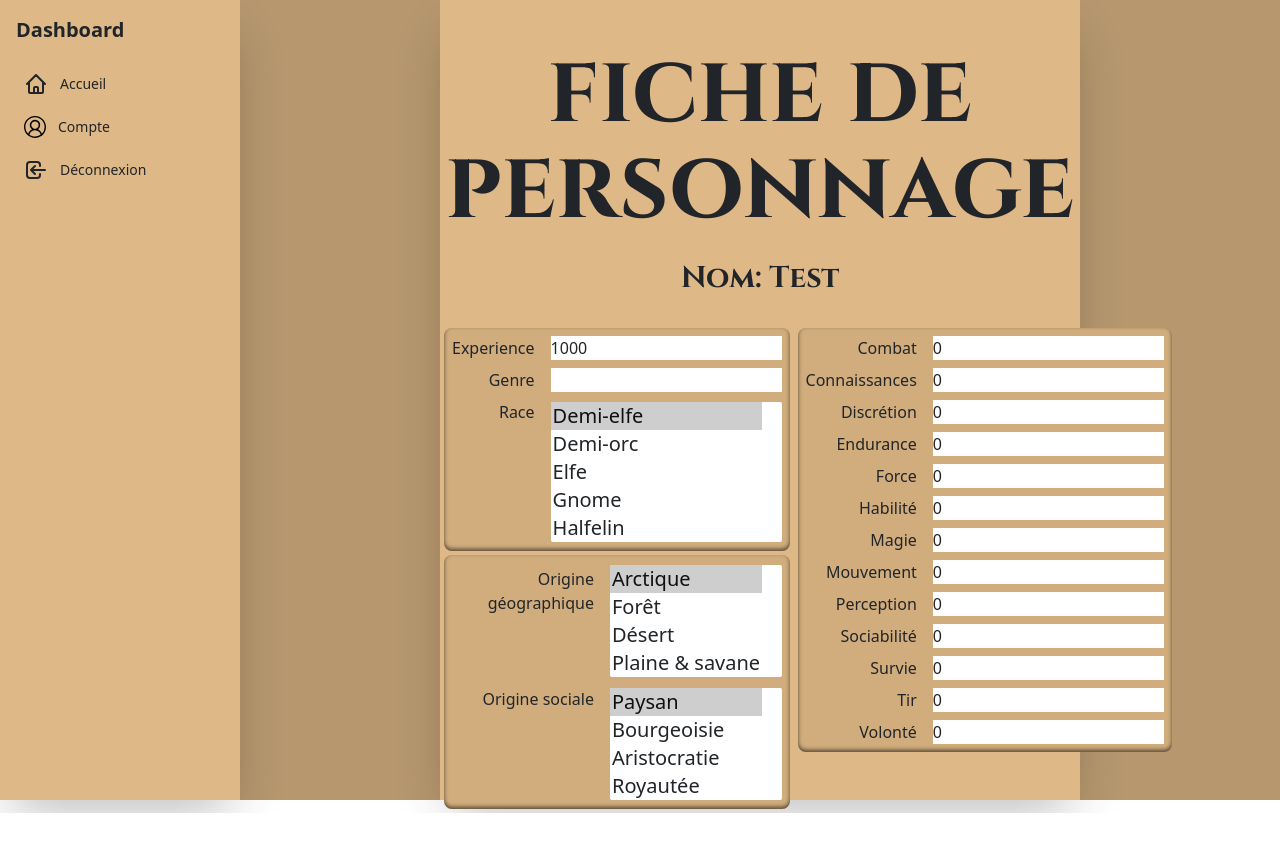
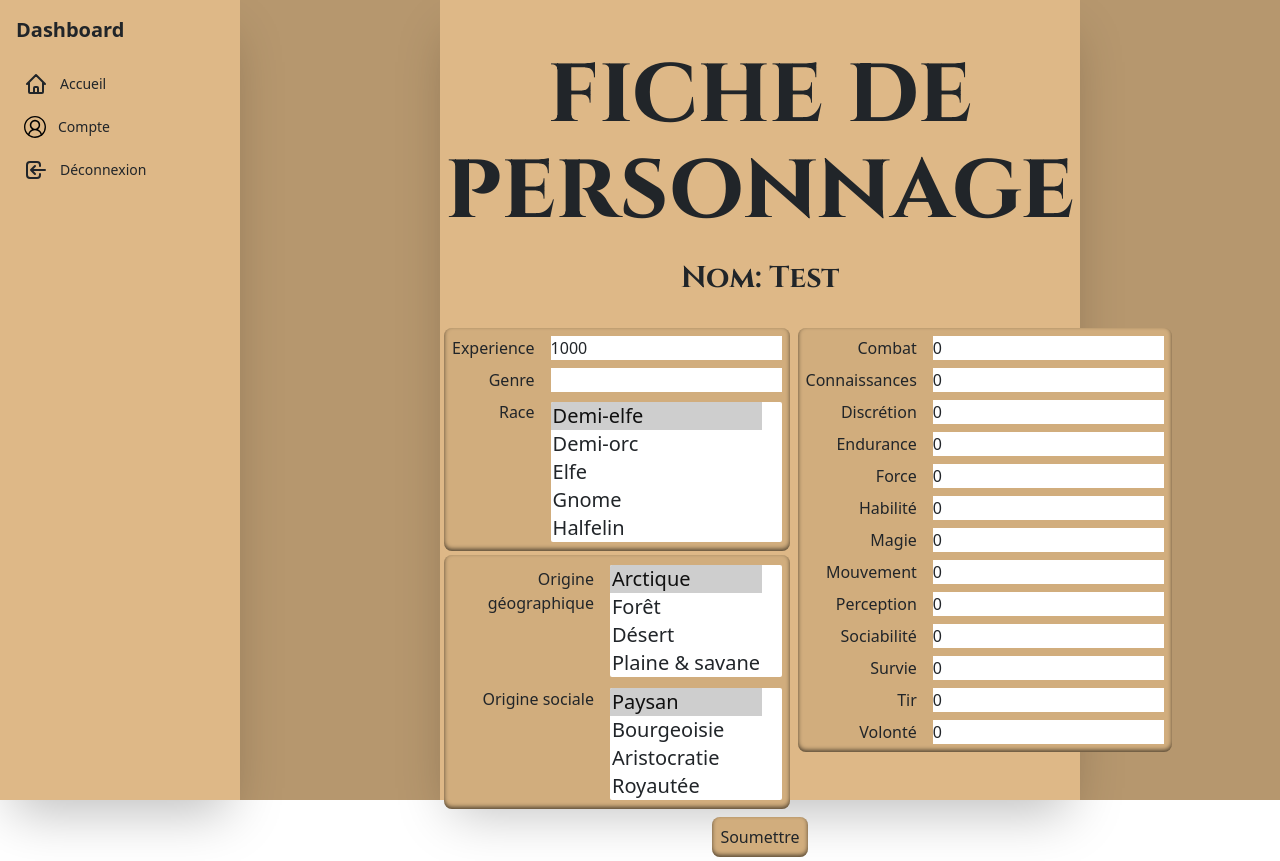
Before and after one commit to PoC-Community/software-pool-rush-draconia, a React (Create React App) app in the folder frontend/: page /create in a window 1280 px wide. Before the commit the page ends 813 px from the top, so only its background shows below. Built offline with nearby package versions, Linux system fonts and the light colour scheme.

Commit message:
[ADD] submit button

```diff
--- a/frontend/src/CharacterCreator/CharacterCreator.tsx
+++ b/frontend/src/CharacterCreator/CharacterCreator.tsx
@@ -151,6 +151,7 @@ export default function CharacterCreator({characterName}: {characterName: string
 							</div>
 						</div>
 					</div>
+				<button className="m-1 p-2 rounded-lg bg-[#d1ad7d] hover:bg-[#be9e75] active:bg-[#a68b6a] shadow-[inset_0_-2px_4px_rgba(0,0,0,0.6)]">Soumettre</button>
 				</div>
 			</Sidebar>
 		</div>
```
